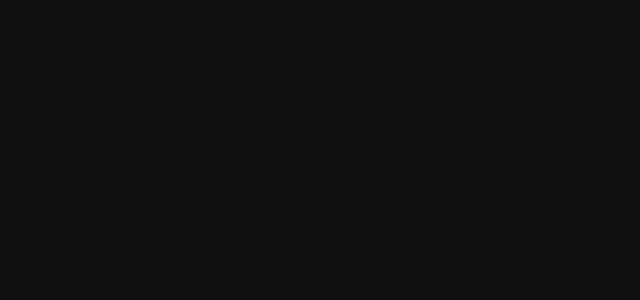
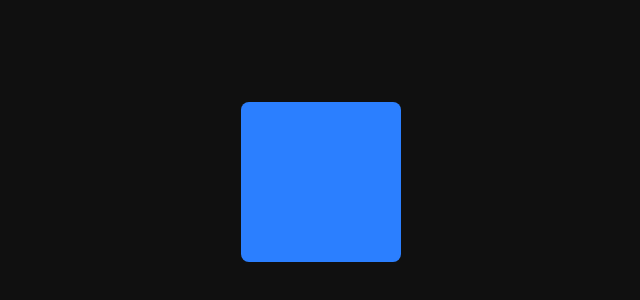
Before and after one commit to UnderprotectionDev/motion-animations, a Next.js app: page / in a window 1280 px wide. Shown: the part 138-438 px from the top of the page, without its empty margins (319-959 px from the left). Built offline with nearby package versions, Linux system fonts and the light colour scheme.

Commit message:
Variants animations

```diff
--- /dev/null
+++ b/src/animations/variants/variants.tsx
@@ -0,0 +1,27 @@
+"use client";
+
+import { useState } from "react";
+
+import { motion } from "motion/react";
+
+const variants = {
+  hidden: { opacity: 0, scale: 0.8 },
+  visible: { opacity: 1, scale: 1 },
+  exit: { opacity: 0, scale: 0.5 },
+};
+
+export const VariantsAnimations = () => {
+  const [isVisible, setIsVisible] = useState(true);
+
+  return (
+    <motion.div
+      className="box"
+      variants={variants}
+      initial="hidden"
+      animate={isVisible ? "visible" : "hidden"}
+      transition={{ duration: 1 }}
+      onClick={() => setIsVisible(!isVisible)}
+      exit="exit"
+    />
+  );
+};
--- /dev/null
+++ b/src/animations/variants/variants2.tsx
@@ -0,0 +1,32 @@
+import * as motion from "motion/react-client";
+
+export const VariantsAnimations2 = () => {
+  const boxVariants = {
+    initial: { scale: 1, rotate: 0, skew: 0 },
+    hover: {
+      scale: 1.2,
+      rotate: 10,
+      skew: "10deg",
+      transition: {
+        duration: 0.3,
+      },
+    },
+    click: {
+      scale: 0.9,
+      rotate: -15,
+      transition: {
+        duration: 0.3,
+      },
+    },
+  };
+
+  return (
+    <motion.div
+      className="w-40 h-40 bg-blue-500 rounded-lg"
+      variants={boxVariants}
+      initial="initial"
+      whileHover="hover"
+      whileTap="click"
+    />
+  );
+};
--- a/src/app/page.tsx
+++ b/src/app/page.tsx
@@ -1,9 +1,13 @@
+import { VariantsAnimations2 } from "@/animations/variants/variants2";
+
 export default function Home() {
   return (
     <div>
       {/* <TransformationsAnimations /> */}
       {/* <TransitionsAnimations /> */}
       {/* <KeyframesAnimations /> */}
+      {/* <VariantsAnimations /> */}
+      <VariantsAnimations2 />
     </div>
   );
 }
```
